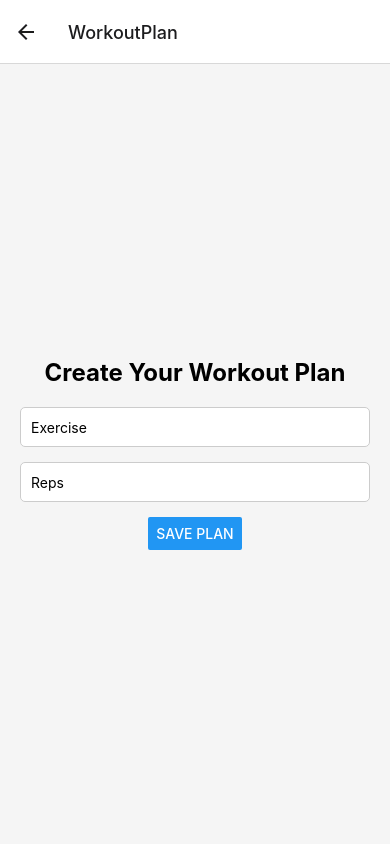
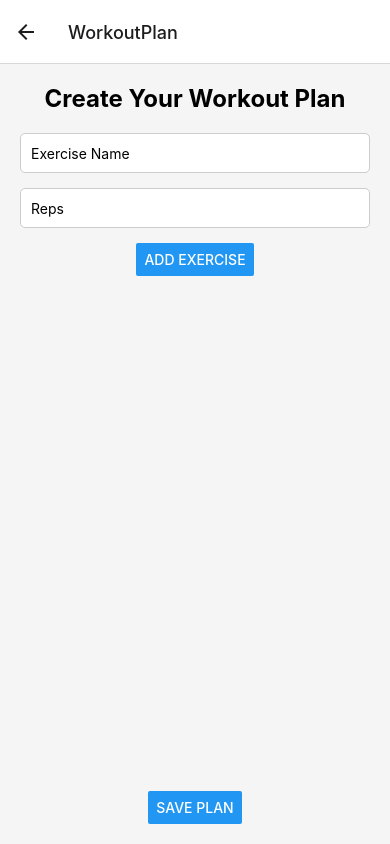
Before and after one commit to jonathanbraad/Nutrifit-Project, a React Native app: screen /WorkoutPlan in a window 390 px wide. Built offline with nearby package versions, Linux system fonts and the light colour scheme.

Commit message:
works planning

```diff
--- a/Screens/HomeScreen.js
+++ b/Screens/HomeScreen.js
@@ -91,8 +91,9 @@ export default function HomeScreen({ navigation }) {
         {activeWorkoutPlan && (
           <View style={styles.progressSection}>
             <Text style={styles.planOrderText}>Active Workout Plan</Text>
-            <Text style={styles.progressText}>Exercise: {activeWorkoutPlan.exercise}</Text>
-            <Text style={styles.progressText}>Reps: {activeWorkoutPlan.reps}</Text>
+            {activeWorkoutPlan.exercises.map((exercise, index) => (
+              <Text key={index} style={styles.progressText}>{exercise.exercise}: {exercise.reps} reps</Text>
+            ))}
             <Text style={styles.progressText}>Workouts completed: {workoutProgress.workoutsCompleted}</Text>
             <Text style={styles.progressText}>Cardio done: {workoutProgress.cardioDone} minutes</Text>
             <Text style={styles.progressText}>Calories burned: {workoutProgress.caloriesBurned}</Text>
--- a/Screens/ManagePlansScreen.js
+++ b/Screens/ManagePlansScreen.js
@@ -78,10 +78,9 @@ export default function ManagePlansScreen({ navigation }) {
           <Text style={styles.planText}>Fats: {item.fats}g</Text>
         </>
       ) : (
-        <>
-          <Text style={styles.planText}>Exercise: {item.exercise}</Text>
-          <Text style={styles.planText}>Reps: {item.reps}</Text>
-        </>
+        item.exercises && item.exercises.map((exercise, index) => (
+          <Text key={index} style={styles.planText}>{exercise.exercise}: {exercise.reps} reps</Text>
+        ))
       )}
       <View style={styles.planButtons}>
         <Button title="Set Active" onPress={() => handleSetActivePlan(item.id, item.type)} />
--- a/Screens/WorkoutPlanScreen.js
+++ b/Screens/WorkoutPlanScreen.js
@@ -1,20 +1,33 @@
 import React, { useState } from 'react';
-import { View, TextInput, Button, Text, StyleSheet } from 'react-native';
+import { View, TextInput, Button, Text, StyleSheet, FlatList, TouchableOpacity } from 'react-native';
 import { getAuth } from 'firebase/auth';
 import { getDatabase, ref, set, push, get, update } from 'firebase/database';
 import { app } from '../firebaseConfig';
 
 export default function WorkoutPlanScreen({ navigation }) {
-  const [exercise, setExercise] = useState('');
+  const [exercises, setExercises] = useState([]);
+  const [exerciseName, setExerciseName] = useState('');
   const [reps, setReps] = useState('');
   const [error, setError] = useState('');
 
   const auth = getAuth(app);
   const db = getDatabase(app);
 
+  const handleAddExercise = () => {
+    if (!exerciseName || !reps) {
+      setError('Please fill in all fields');
+      return;
+    }
+    const newExercise = { exercise: exerciseName, reps: parseInt(reps) };
+    setExercises([...exercises, newExercise]);
+    setExerciseName('');
+    setReps('');
+    setError('');
+  };
+
   const handleSavePlan = async () => {
-    if (!exercise || !reps) {
-      setError('Please fill in all fields');
+    if (exercises.length === 0) {
+      setError('Please add at least one exercise');
       return;
     }
 
@@ -33,16 +46,15 @@ export default function WorkoutPlanScreen({ navigation }) {
       await set(planRef, {
         type: 'workout',
         order: planCount + 1,
-        exercise,
-        reps: parseInt(reps),
+        exercises: exercises,
         userID: user.uid,
       });
 
       const userSnapshot = await get(userRef);
       const userData = userSnapshot.val();
 
-      if (!userData.activePlan) {
-        await update(userRef, { activePlan: planID });
+      if (!userData.activeWorkoutPlan) {
+        await update(userRef, { activeWorkoutPlan: planID });
       }
 
       const userPlans = userData.planIDs ? userData.planIDs : [];
@@ -62,9 +74,9 @@ export default function WorkoutPlanScreen({ navigation }) {
       <Text style={styles.title}>Create Your Workout Plan</Text>
       <TextInput
         style={styles.input}
-        placeholder="Exercise"
-        value={exercise}
-        onChangeText={setExercise}
+        placeholder="Exercise Name"
+        value={exerciseName}
+        onChangeText={setExerciseName}
       />
       <TextInput
         style={styles.input}
@@ -73,8 +85,18 @@ export default function WorkoutPlanScreen({ navigation }) {
         onChangeText={setReps}
         keyboardType="numeric"
       />
+      <Button title="Add Exercise" onPress={handleAddExercise} />
+      {error ? <Text style={styles.error}>{error}</Text> : null}
+      <FlatList
+        data={exercises}
+        keyExtractor={(item, index) => index.toString()}
+        renderItem={({ item }) => (
+          <View style={styles.exerciseItem}>
+            <Text>{item.exercise}: {item.reps} reps</Text>
+          </View>
+        )}
+      />
       <Button title="Save Plan" onPress={handleSavePlan} />
-      {error ? <Text style={styles.error}>{error}</Text> : null}
     </View>
   );
 }
@@ -107,4 +129,11 @@ const styles = StyleSheet.create({
     marginTop: 10,
     textAlign: 'center',
   },
+  exerciseItem: {
+    padding: 10,
+    backgroundColor: '#e0e0e0',
+    borderRadius: 5,
+    marginBottom: 10,
+    width: '100%',
+  },
 });
```
